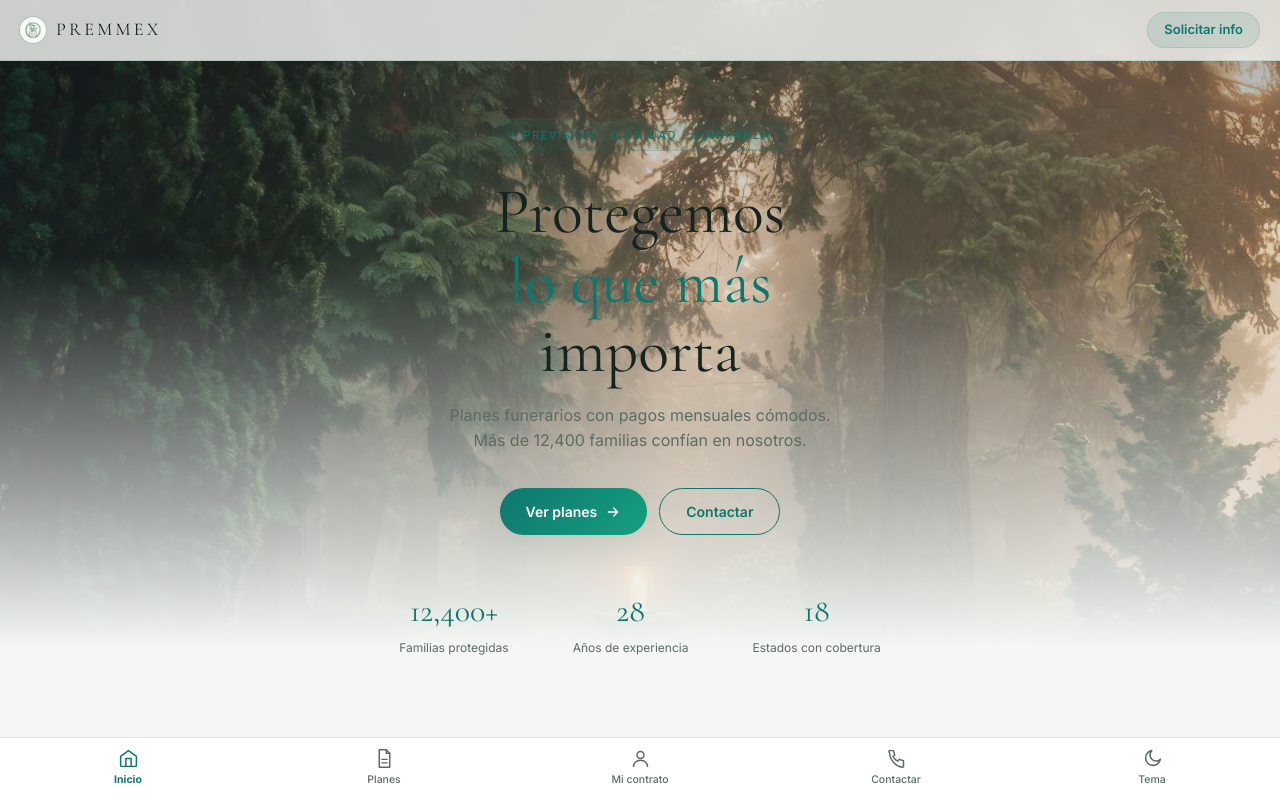
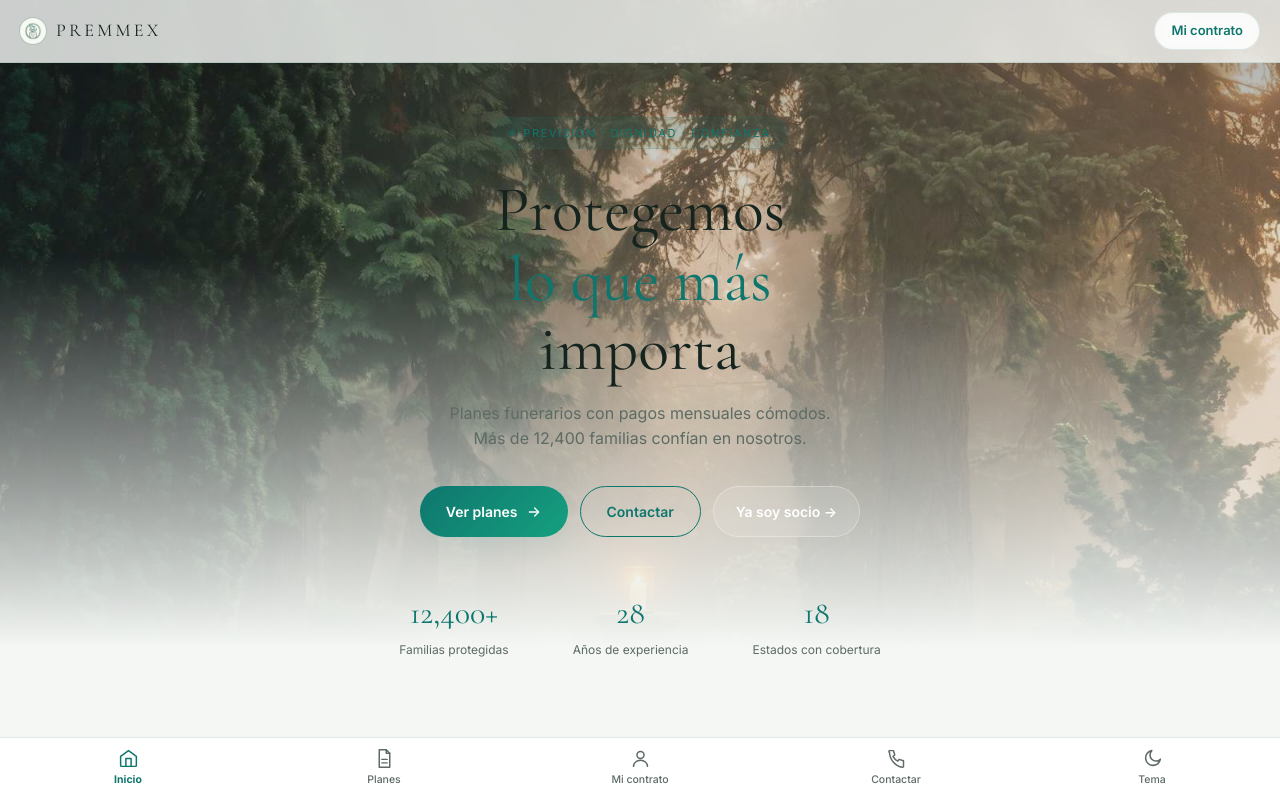
Before and after one commit to turbillon50/premmex, a Next.js app: page / in a window 1280 px wide. Shown: the top 800 px of the page. Built offline with nearby package versions, Linux system fonts and the light colour scheme.

Commit message:
fix(enjambre): viewport-fit cover, safe-area, dynamic loading spinners, CTAs roles visibles

```diff
--- a/src/app/globals.css
+++ b/src/app/globals.css
@@ -174,3 +174,25 @@ body {
   padding: 12px 22px; border-radius: 999px; font-size: 13px; font-weight: 600; color: #fff;
   background: linear-gradient(135deg, var(--brand), var(--brand-2)); box-shadow: var(--shadow);
 }
+
+/* ── MOBILE NATIVE FEEL ── */
+html, body {
+  overscroll-behavior: none;
+  -webkit-overflow-scrolling: touch;
+  height: 100%;
+}
+#__next, main {
+  min-height: 100dvh;
+  min-height: -webkit-fill-available;
+}
+/* Safe area para notch/home indicator */
+.safe-bottom { padding-bottom: env(safe-area-inset-bottom, 0px); }
+.safe-top    { padding-top:    env(safe-area-inset-top, 0px); }
+
+@keyframes spin {
+  to { transform: rotate(360deg); }
+}
+@keyframes pulse {
+  0%, 100% { opacity: 1; }
+  50%       { opacity: .4; }
+}
--- a/src/app/page.tsx
+++ b/src/app/page.tsx
@@ -5,9 +5,9 @@ import { motion, AnimatePresence } from 'framer-motion'
 import { Ic, Mark, useTheme } from '@/components/shared'
 
 // Apps de rol — login propio (no Clerk). Se cargan solo cuando el usuario QUIERE USAR.
-const SocioApp    = dynamic(() => import('@/components/SocioApp'),    { ssr: false })
-const CobradorApp = dynamic(() => import('@/components/CobradorApp'), { ssr: false })
-const AdminApp    = dynamic(() => import('@/components/AdminApp'),    { ssr: false })
+const SocioApp    = dynamic(() => import('@/components/SocioApp'),    { ssr: false, loading: () => <div style={{minHeight:'100svh',display:'flex',alignItems:'center',justifyContent:'center',background:'var(--bg)'}}><div style={{width:40,height:40,borderRadius:'50%',border:'3px solid var(--brand)',borderTopColor:'transparent',animation:'spin 0.8s linear infinite'}}/></div> })
+const CobradorApp = dynamic(() => import('@/components/CobradorApp'), { ssr: false, loading: () => <div style={{minHeight:'100svh',display:'flex',alignItems:'center',justifyContent:'center',background:'var(--bg)'}}><div style={{width:40,height:40,borderRadius:'50%',border:'3px solid #0EA5E9',borderTopColor:'transparent',animation:'spin 0.8s linear infinite'}}/></div> })
+const AdminApp    = dynamic(() => import('@/components/AdminApp'),    { ssr: false, loading: () => <div style={{minHeight:'100svh',display:'flex',alignItems:'center',justifyContent:'center',background:'var(--bg)'}}><div style={{width:40,height:40,borderRadius:'50%',border:'3px solid #7C3AED',borderTopColor:'transparent',animation:'spin 0.8s linear infinite'}}/></div> })
 
 type Screen = 'home' | 'planes' | 'plan-detail' | 'contacto' | 'socio' | 'cobrador' | 'admin'
 
@@ -116,7 +116,7 @@ export default function PremmexSPA() {
           <Mark s={26} />
           <span className="font-serif" style={{ fontSize: 18, letterSpacing: '0.18em', color: 'var(--text)' }}>PREMMEX</span>
         </button>
-        <button onClick={() => go('contacto')} className="btn-ghost" style={{ fontSize: 13 }}>Solicitar info</button>
+        <button onClick={() => go('socio')} style={{padding:'8px 16px',borderRadius:999,border:'1.5px solid var(--border)',background:'color-mix(in srgb,var(--surface) 80%,transparent)',backdropFilter:'blur(12px)',color:'var(--brand)',fontSize:13,fontWeight:600,cursor:'pointer'}}>Mi contrato</button>
       </nav>
 
       <AnimatePresence mode="wait">
@@ -137,6 +137,9 @@ export default function PremmexSPA() {
                 <div className="flex flex-col sm:flex-row gap-3 justify-center">
                   <button onClick={() => go('planes')} className="btn-primary justify-center">Ver planes {Ic.arrow({ s: 16, c: '#fff' })}</button>
                   <button onClick={() => go('contacto')} className="btn-outline justify-center">Contactar</button>
+              <button onClick={() => go('socio')} style={{display:'inline-flex',alignItems:'center',gap:6,padding:'14px 22px',borderRadius:999,background:'rgba(255,255,255,0.12)',backdropFilter:'blur(8px)',color:'#fff',fontSize:14,fontWeight:600,border:'1px solid rgba(255,255,255,0.3)',cursor:'pointer'}}>
+                Ya soy socio →
+              </button>
                 </div>
               </motion.div>
               <motion.div initial={{ opacity: 0, y: 18 }} animate={{ opacity: 1, y: 0 }} transition={{ delay: splash ? 2.3 : 0.4 }} className="relative z-10" style={{ marginTop: 52, display: 'flex', gap: 'clamp(28px,8vw,64px)' }}>
```
Also changed, not shown: 1 other file (tests, documents, lock files or other folders).
